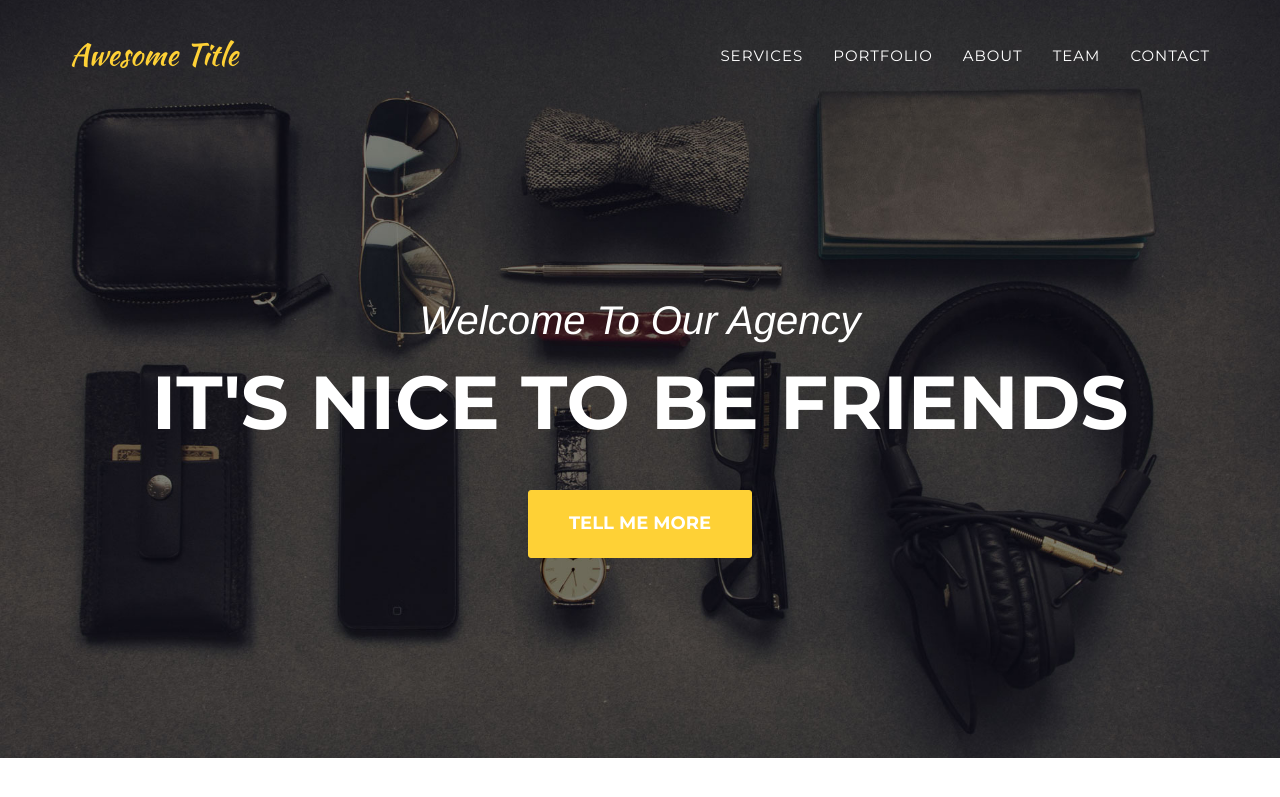
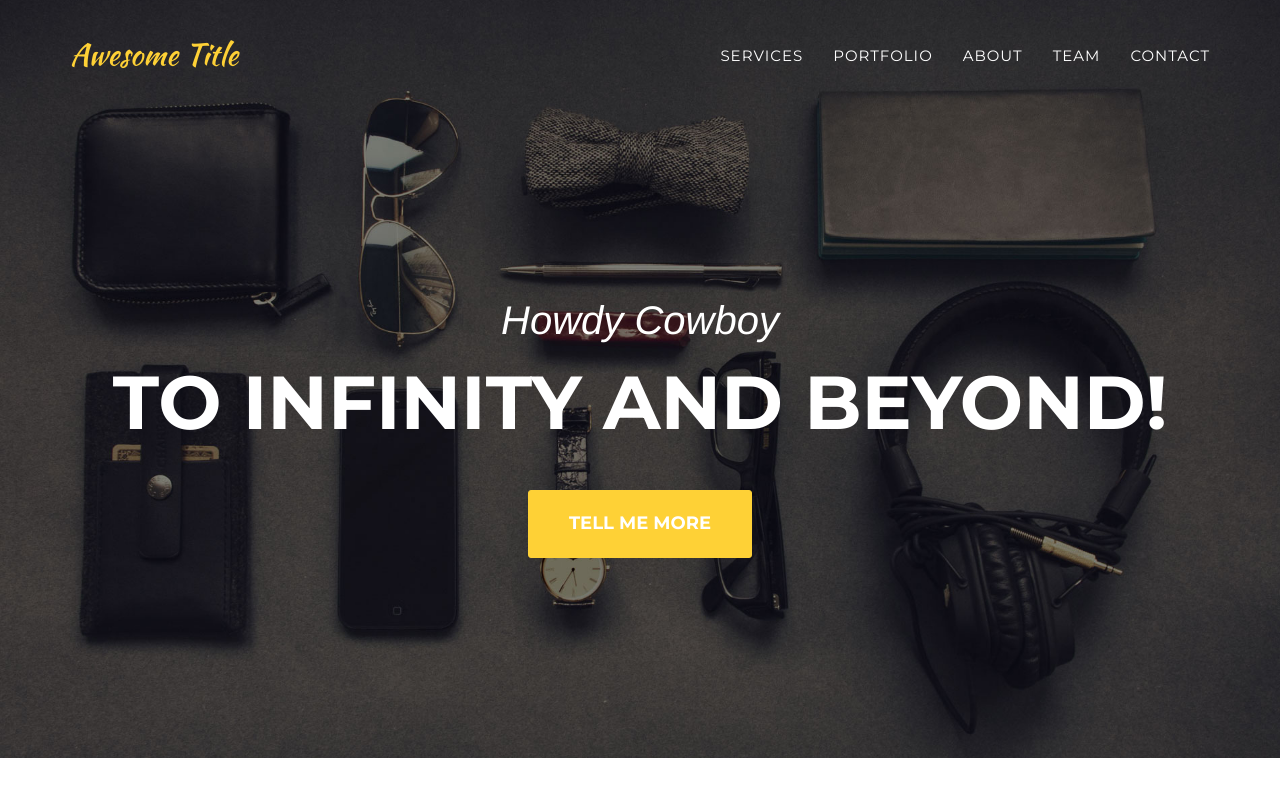
Before and after one commit to heydavid-dev/Agency-reload-21, a Jekyll site: the page built from index.html, in a window 1280 px wide and 900 px high. Shown: the top 797 px of the window. Built offline with Jekyll 4.4.1, drawn with Linux system fonts in a browser that asks for light colours; some web fonts are replaced.

Commit message:
Change config.yml file

```diff
--- a/_config.yml
+++ b/_config.yml
@@ -2,8 +2,8 @@ url: https://y7kim.github.io
 baseurl: /agency-jekyll-theme/
 
 # Site settings
-header_title: Welcome To Our Agency
-header_subtitle: It's Nice to be Friends
+header_title: Howdy Cowboy
+header_subtitle: To infinity and beyond!
 
 title: Awesome Title
 email: your-email@domain.com
```
